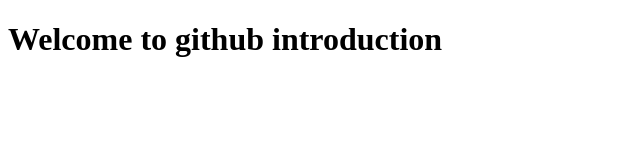
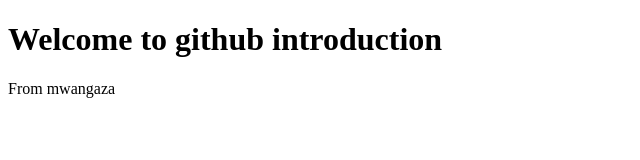
Before and after one commit to LimoB/Introduction-to-Github, a plain HTML site: page index.html in a window 1280 px wide. Shown: the whole page, without its empty margins (0-640 px from the left). Drawn offline with Linux system fonts and the light colour scheme.

Commit message:
mwangaza added a footer

```diff
--- a/index.html
+++ b/index.html
@@ -7,5 +7,6 @@
 </head>
 <body>
     <h1>Welcome to github introduction</h1>
+    <footer>From mwangaza</footer>
 </body>
 </html>
```
